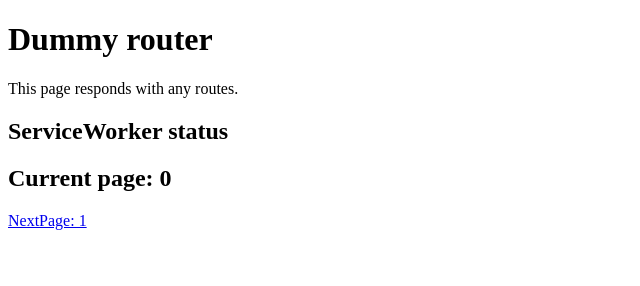
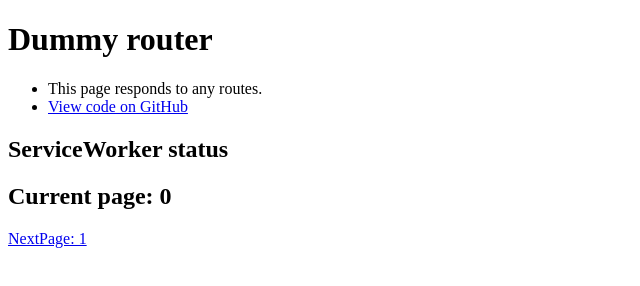
Before and after one commit to syumai/sw-playground, a plain HTML site: page dummy-router/index.html in a window 1280 px wide. Shown: the whole page, without its empty margins (0-640 px from the left). Drawn offline with Linux system fonts and the light colour scheme.

Commit message:
Added link for GitHub

```diff
--- a/dummy-router/index.html
+++ b/dummy-router/index.html
@@ -55,7 +55,14 @@
 
     <section>
       <div class="description">
-        This page responds with any routes.
+        <ul>
+          <li>
+            This page responds to any routes.
+          </li>
+          <li>
+            <a href="https://github.com/syumai/sw-playground/tree/master/dummy-router">View code on GitHub</a>
+          </li>
+        </ul>
       </div>
     </section>
 
```
Also changed, not shown: dummy-router/sw.js (+8 -1 lines).
